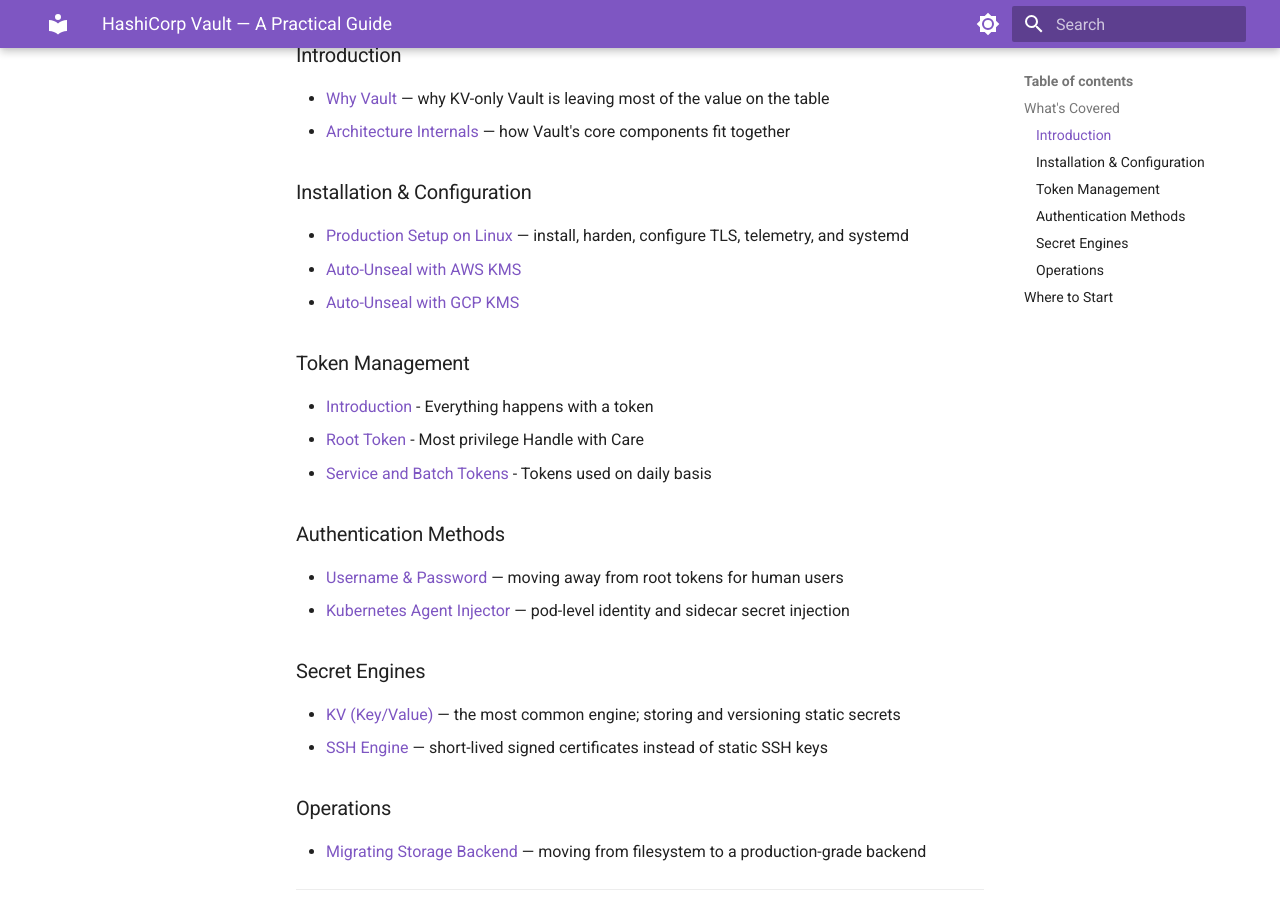
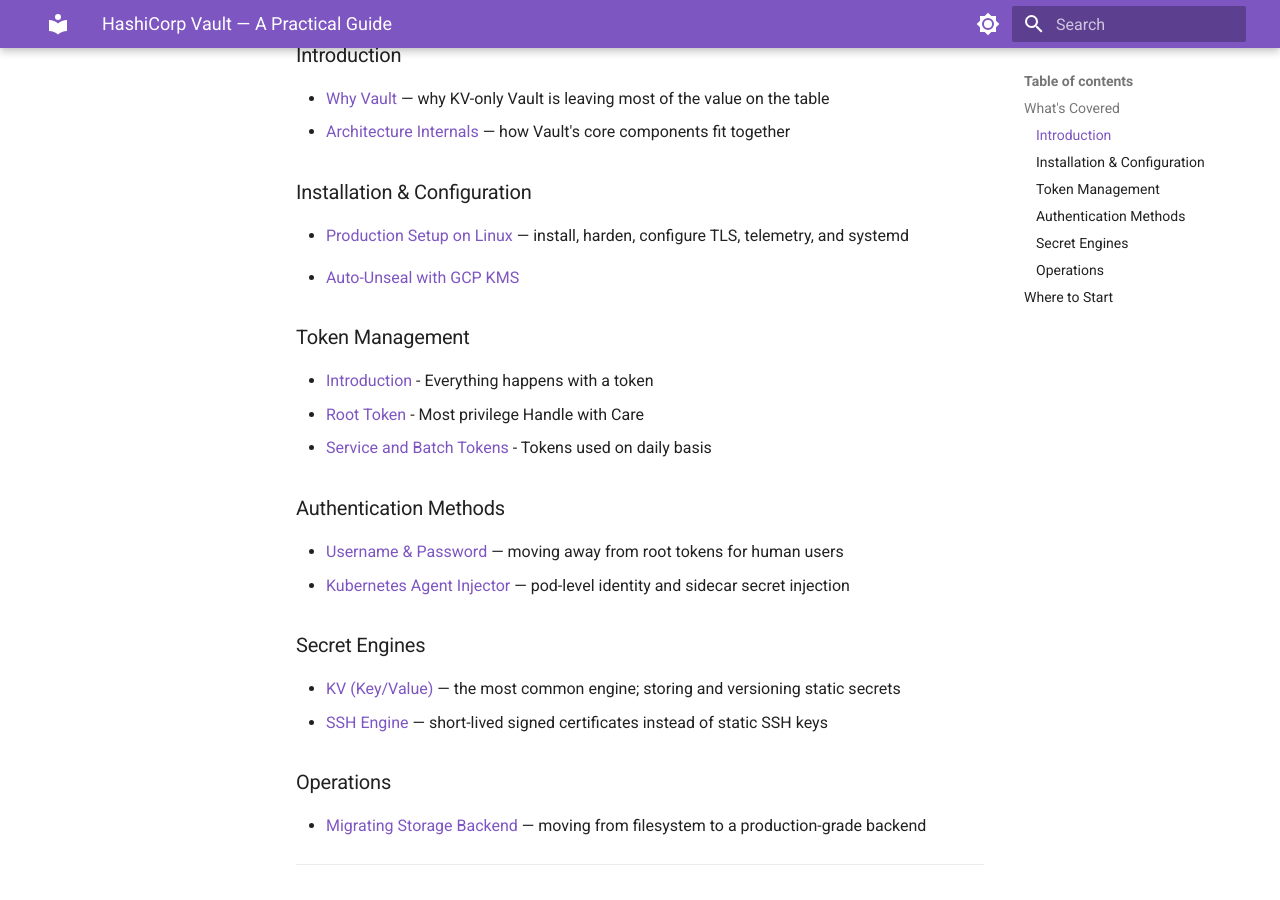
Before and after one commit to sachin-kansal/vault-field-handbook, an MkDocs documentation site: the page built from docs/index.md, in a window 1280 px wide and 900 px high, scrolled down 500 px. Built offline with MkDocs 1.6.1 and Material for MkDocs 9.7.7, drawn with Linux system fonts in a browser that asks for light colours.

Commit message:
generic: removing draft pages

```diff
--- a/docs/index.md
+++ b/docs/index.md
@@ -14,7 +14,7 @@
 
 ### Installation & Configuration
 - [Production Setup on Linux](01-Configuration_and_installation/install-vault-on-pi.md) — install, harden, configure TLS, telemetry, and systemd
-- [Auto-Unseal with AWS KMS](01-Configuration_and_installation/vault-auto-unseal-aws.md)
+<!-- - [Auto-Unseal with AWS KMS](01-Configuration_and_installation/vault-auto-unseal-aws.md) -->
 - [Auto-Unseal with GCP KMS](01-Configuration_and_installation/vault-auto-unseal-gcp.md)
 
 ### Token Management
```
